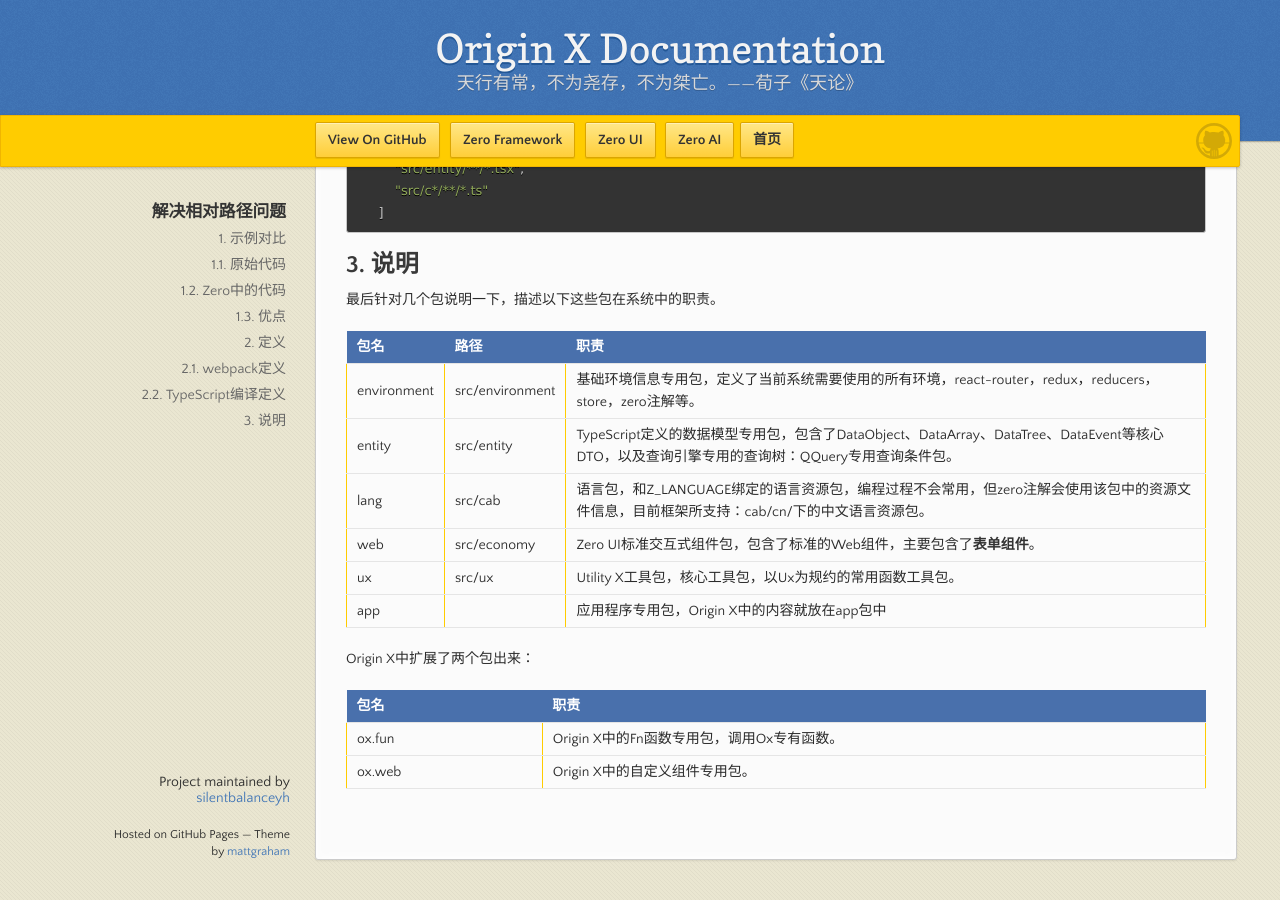
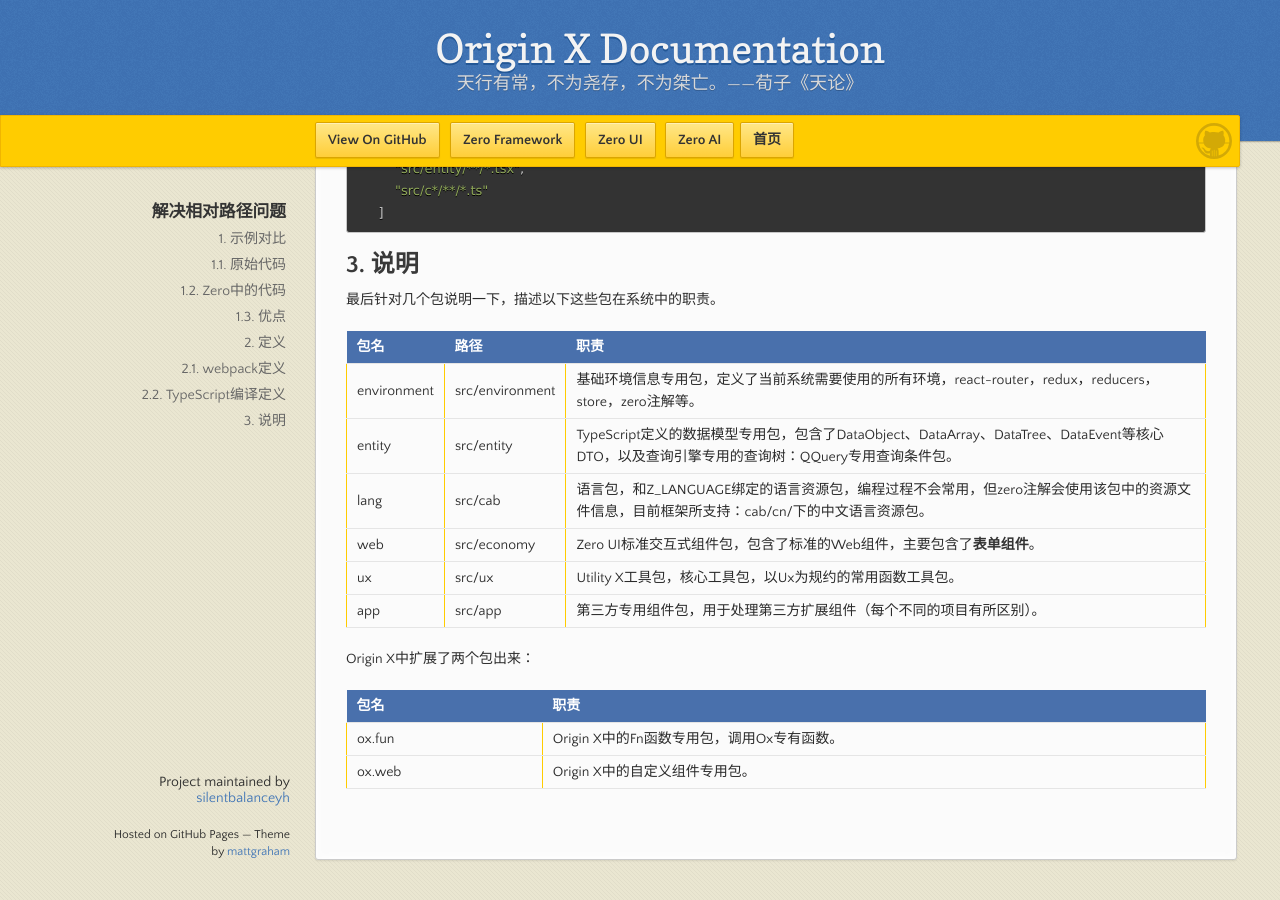
Before and after one commit to silentbalanceyh/mi-kb, a Jekyll site: the page built from zero-ui/1-zero-ui-guide/zui-006-jie-jue-xiang-dui-lu-jing-wen-ti.md, in a window 1280 px wide and 900 px high, scrolled down 3090 px. Built offline with Jekyll 4.4.1, drawn with Linux system fonts in a browser that asks for light colours; our own code applies the rules of GitHub Pages for plain Markdown files.

Commit message:
Updates zero-ui/1-zero-ui-guide/zui-006-jie-jue-xiang-dui-lu-jing-wen-ti.md
Auto commit by GitBook Editor

```diff
--- a/zero-ui/1-zero-ui-guide/zui-006-jie-jue-xiang-dui-lu-jing-wen-ti.md
+++ b/zero-ui/1-zero-ui-guide/zui-006-jie-jue-xiang-dui-lu-jing-wen-ti.md
@@ -160,7 +160,7 @@ tsconfig.json
 | lang | src/cab | 语言包，和Z\_LANGUAGE绑定的语言资源包，编程过程不会常用，但zero注解会使用该包中的资源文件信息，目前框架所支持：cab/cn/下的中文语言资源包。 |
 | web | src/economy | Zero UI标准交互式组件包，包含了标准的Web组件，主要包含了**表单组件**。 |
 | ux | src/ux | Utility X工具包，核心工具包，以Ux为规约的常用函数工具包。 |
-| app |  | 应用程序专用包，Origin X中的内容就放在app包中 |
+| app | src/app | 第三方专用组件包，用于处理第三方扩展组件（每个不同的项目有所区别）。 |
 
 Origin X中扩展了两个包出来：
 
```
